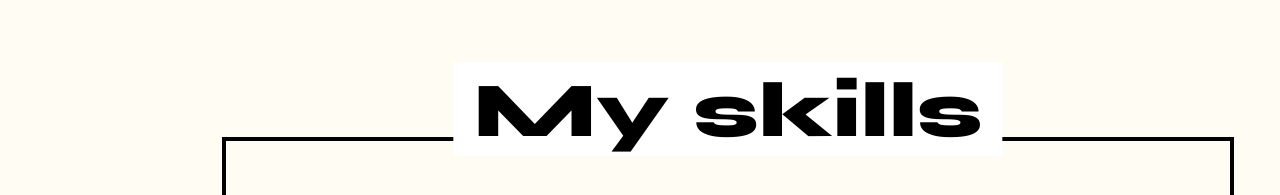
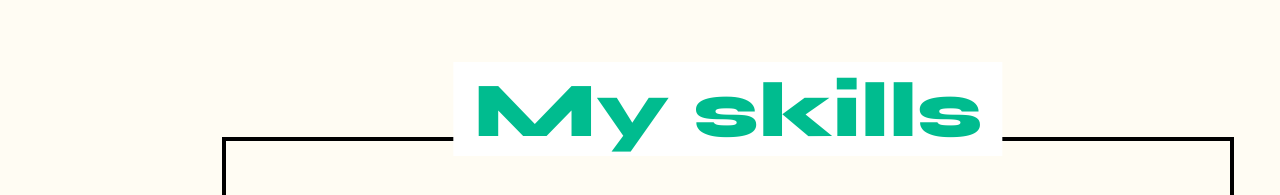
Before and after one commit to Magdalena260/Portfolio, an Angular app: page / in a window 1280 px wide. In both pictures the pointer is over the element "My skills". Shown: the part 1505-1700 px from the top of the page. Built offline with nearby package versions, Linux system fonts and the light colour scheme.

Commit message:
hover green

```diff
--- a/src/app/my-skills/my-skills.scss
+++ b/src/app/my-skills/my-skills.scss
@@ -26,6 +26,8 @@
       margin: 0;
     }
   }
+
+   }h2:hover{ color:#00BC8F; }
 
   .skills-box {
     width: 1012px;
@@ -121,4 +123,3 @@
     display: block;
   }
 }
-}
--- a/src/app/portfolio/portfolio.scss
+++ b/src/app/portfolio/portfolio.scss
@@ -16,7 +16,9 @@
     text-align: center;
     margin: 0;
   }
-}
+
+
+ }h2:hover{ color:#00BC8F; }
 
 .description {
   width: 525px;
@@ -58,7 +60,8 @@
   font-family: 'Syne', sans-serif;
   font-weight: 700;
   font-size: 48px;
-}
+
+ }.project-number:hover{ color:#00BC8F; }
 
 .bottom-left {
   margin-top: 10px;
```
